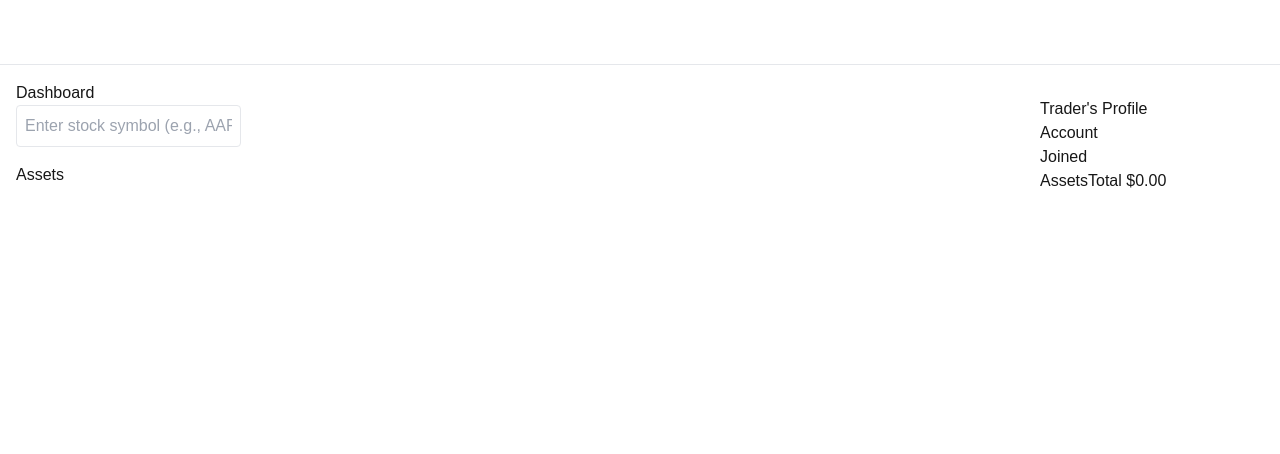
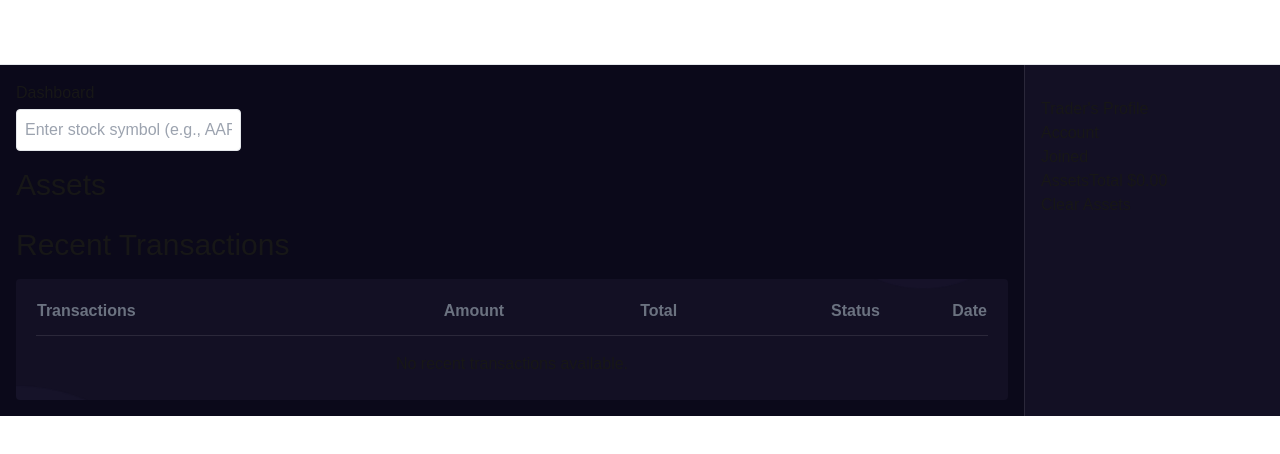
Before and after one commit to ayaz20903/paper-trading-app, a Next.js app: page /dashboard in a window 1280 px wide. Shown: the top 454 px of the page. Built offline with nearby package versions, Linux system fonts and the light colour scheme.

Commit message:
styles changes and transaction table added

```diff
--- a/app/components/AssetCard.tsx
+++ b/app/components/AssetCard.tsx
@@ -1,5 +1,7 @@
 import React, { useState } from 'react';
 import Modal from '@/app/components/Modal';
+import Image from 'next/image'
+import chart from "../images/Chart.png"
 
 type AssetCardProps = {
   onConfirmSell: (stock: any, quantity: number) => void; // Confirm sell callback
@@ -17,7 +19,6 @@ const AssetCard: React.FC<AssetCardProps> = ({ boughtAssets, onConfirmSell }) =>
       const assets = JSON.parse(storedBoughtAssets);
       const asset = assets.find((item: any) => item.symbol === symbol);
       if (asset) {
-        // Simulate fetching stock data (replace this with your actual stock data fetching logic)
         const stockData = {
           symbol: asset.symbol,
           data: {
@@ -62,20 +63,42 @@ const AssetCard: React.FC<AssetCardProps> = ({ boughtAssets, onConfirmSell }) =>
   };
 
   return (
-    <div className="asset-card">
-      <h2>Assets</h2>
+    <div className="">
+      <h2 className='text-3xl'>Assets</h2>
       {boughtAssets && boughtAssets.length > 0 && (
-        <div>
+        <div className='my-6'>
           <ul className="flex align-center justify-start flex-wrap">
             {boughtAssets.map(asset => (
               <li key={asset.symbol} className="mr-3 mb-3">
-                <h3 className="text-xl font-bold">{asset.symbol}</h3>
-                <div className="bg-white rounded-lg shadow-md p-6">
-                  <p className="text-3xl font-extrabold">${asset.totalPrice}</p>
+                <h3 className="font-bold text-sm mb-4">{asset.symbol}</h3>
+                <div className="bg-white rounded-lg shadow-md p-4 asset-card">
+                  <div className='flex items-center justify-center relative'>
+                    <p className='absolute top-[-10px] left-0 '>$</p>
+                    <p className="text-3xl font-extrabold mr-6">{asset.totalPrice}</p>
+                    <Image
+                      src={chart}
+                      width={100}
+                      height={100}
+                      alt="Picture of the author"
+                    />
+                  </div>
+                  <div className="flex justify-between mt-4">
+                    <div className="flex items-center">
+                    <p className="text-green-500">+</p>
+                      <p className="text-green-500 ml-2">2.67%</p>
+                    </div>
+                    <div className="flex items-center">
+                    <p className="text-red-500">-</p>
+                      <p className="text-red-500 ml-2">0.17%</p>
+                    </div>
+                    <div className="flex items-center">
+                      <p className="text-gray-500 ml-2">2.70%</p>
+                    </div>
+                  </div>
                   <div className="flex justify-between mt-4">
                     <button
                       onClick={() => handleSellClick(asset.symbol)}
-                      className="bg-green-500 text-white p-2 rounded-md w-[75px]"
+                      className="bg-green-500 text-white p-2 rounded-md w-full"
                     >
                       Sell
                     </button>
--- a/app/components/TradersProfile.tsx
+++ b/app/components/TradersProfile.tsx
@@ -1,11 +1,13 @@
 type TradersProfileProps = {
     boughtAssets?: { symbol: string; price: number ; totalPrice:number; quantity:number }[]; // New prop for bought assets
-    totalPrice: number
+    totalPrice: number;
+    clearAssets:() => void;
 };
 
-const TradersProfile: React.FC<TradersProfileProps> = ({ boughtAssets, totalPrice }) => {
+const TradersProfile: React.FC<TradersProfileProps> = ({ boughtAssets, totalPrice, clearAssets }) => {
+
     return (
-        <div className="traders-profile">
+        <div className="traders-profile h-full">
             <h2>Trader's Profile</h2>
 
             <div>
@@ -25,6 +27,7 @@ const TradersProfile: React.FC<TradersProfileProps> = ({ boughtAssets, totalPric
                     </ul>
                 </div>
             )}
+            <button onClick={(clearAssets)}>Clear Assets</button>
         </div>
     );
 };
--- a/app/components/TransactionTable.tsx
+++ b/app/components/TransactionTable.tsx
@@ -8,37 +8,46 @@ interface Transaction {
   date: string;
 }
 
-const transactions: Transaction[] = [
-  { type: 'Ethereum Purchased', amount: '0.0184 ETH', total: '$30', status: 'Pending', date: 'February 21, 2021' },
-  { type: 'Bitcoin Purchased', amount: '0.3 BTC', total: '$40', status: 'Done', date: 'February 18, 2021' },
-  // ... more transactions
-];
+interface TransactionTableProps {
+  transactions: Transaction[];
+}
 
-const TransactionTable = () => {
+const TransactionTable: React.FC<TransactionTableProps> = ({ transactions }) => {
   return (
-    <div className="overflow-x-auto">
+    <div className="overflow-x-auto mt-6">
+      <h2 className="text-3xl mb-4">Recent Transactions</h2>
+      <div className="py-2 px-5  bg-[#131024] transaction-table rounded">
         <table className="table-auto w-full">
           <thead>
-          <tr>
-            <th className="px-4 py-2">Type</th>
-            <th className="px-4 py-2">Amount</th>
-            <th className="px-4 py-2">Total</th>
-            <th className="px-4 py-2">Status</th>
-            <th className="px-4 py-2">Date</th>
+            <tr className='border-b border-[#ffffff1a]'>
+              <th className="text-left py-3 text-gray-500">Transactions</th>
+              <th className="text-right px-4 py-3 text-gray-500">Amount</th>
+              <th className="text-right px-4 py-3 text-gray-500">Total</th>
+              <th className="text-right px-4 py-3 text-gray-500">Status</th>
+              <th className="text-right py-3 text-gray-500">Date</th>
             </tr>
           </thead>
           <tbody>
-          {transactions.map((transaction, index) => (
+            {transactions.length === 0 ? (
+              <tr>
+                <td colSpan={5} className="text-center py-4">
+                  No recent transactions available.
+                </td>
+              </tr>
+            ) : (
+              transactions.map((transaction, index) => (
                 <tr key={index}>
-              <td className="border px-4 py-2">{transaction.type}</td>
-              <td className="border px-4 py-2">{transaction.amount}</td>
-              <td className="border px-4 py-2">{transaction.total}</td>
-              <td className="border px-4 py-2">{transaction.status}</td>
-              <td className="border px-4 py-2">{transaction.date}</td>
+                  <td className="py-3">{transaction.type}</td>
+                  <td className="text-right px-4 py-3">{transaction.amount}</td>
+                  <td className="text-right px-4 py-3 text-gray-500">{transaction.total}</td>
+                  <td className="text-right px-4 py-3">{transaction.status}</td>
+                  <td className="text-right py- text-gray-500">{transaction.date}</td>
                 </tr>
-          ))}
+              ))
+            )}
           </tbody>
         </table>
+      </div>
     </div>
   );
 };
--- a/app/globals.css
+++ b/app/globals.css
@@ -81,6 +81,18 @@ body {
   text-align: right;
 }
 
+
 .home-stock-table tbody tr:nth-last-child() {
   border: none;
 }
+
+.asset-card{
+  background: #131024;
+  border: 1px solid #ffffff1a;
+}
+
+.transaction-table{
+  background-image: url(./images/transaction-bg.png);
+  background-size: cover;
+  background-position: center;
+}
--- a/pages/dashboard.tsx
+++ b/pages/dashboard.tsx
@@ -4,6 +4,7 @@ import AssetCard from '@/app/components/AssetCard';
 import StockRecommendations from '@/app/components/StockRecommendations';
 import TradersProfile from '@/app/components/TradersProfile';
 import Modal from '@/app/components/Modal'; // Import the Modal component
+import TransactionTable from '@/app/components/TransactionTable';
 
 const Dashboard: React.FC = () => {
     const [inputValue, setInputValue] = useState<string>('');
@@ -15,13 +16,17 @@ const Dashboard: React.FC = () => {
     const [isSellModalOpen, setIsSellModalOpen] = useState<boolean>(false); // Sell modal visibility
     const [stockToSell, setStockToSell] = useState<any | null>(null); // Stock to be sold
     const [currentQuantity, setCurrentQuantity] = useState<number>(0); // To hold the current quantity for selling
-
+    const [transactions, setTransactions] = useState<any[]>([]); // Add transactions state
 
     // getting initial data from localstorage
     useEffect(() => {
         const storedBoughtAssets = localStorage.getItem('boughtStocks');
         if (storedBoughtAssets) {
             setBoughtAssets(JSON.parse(storedBoughtAssets));
+        }
+        const storedTransactions = localStorage.getItem('transactions');
+        if (storedTransactions) {
+            setTransactions(JSON.parse(storedTransactions).slice(0, 3)); // Limit to 3 recent transactions
         }
     }, []);
 
@@ -70,29 +75,20 @@ const Dashboard: React.FC = () => {
     // checks localstorage if the stock is availabe if yes  add
     const handleConfirmBuy = (quantity: number) => {
         if (stockToBuy) {
-
-            // checks localstorage is availabe
             const storedBoughtAssets = localStorage.getItem('boughtStocks');
             let updatedBoughtAssets = [];
 
-
             if (storedBoughtAssets) {
                 const boughtStocks = JSON.parse(storedBoughtAssets);
-
-                // if localstorage has data check if the stock is already purchased
                 const existingStockIndex = boughtStocks.findIndex((stock: any) => stock.symbol === stockToBuy.symbol);
 
-                // if yes update the buy quantity and update
                 if (existingStockIndex !== -1) {
                     const existingStock = boughtStocks[existingStockIndex];
                     const updatedStock = {
                         ...existingStock,
                         quantity: existingStock.quantity + quantity,
-                        totalPrice: (
-                            parseFloat(existingStock.totalPrice) + (stockToBuy.data.c * quantity)
-                        ).toFixed(2),
+                        totalPrice: (parseFloat(existingStock.totalPrice) + stockToBuy.data.c * quantity).toFixed(2),
                     };
-
                     boughtStocks[existingStockIndex] = updatedStock;
                 } else {
                     const newStock = {
@@ -103,7 +99,6 @@ const Dashboard: React.FC = () => {
                     };
                     boughtStocks.push(newStock);
                 }
-
                 updatedBoughtAssets = boughtStocks;
             } else {
                 const newStock = {
@@ -114,9 +109,21 @@ const Dashboard: React.FC = () => {
                 };
                 updatedBoughtAssets = [newStock];
             }
-
             setBoughtAssets(updatedBoughtAssets);
             localStorage.setItem('boughtStocks', JSON.stringify(updatedBoughtAssets));
+
+            // Update transactions
+            const newTransaction = {
+                type: `${stockToBuy.symbol} Purchased`,
+                amount: `${quantity} ${stockToBuy.symbol}`,
+                total: `$${(stockToBuy.data.c * quantity).toFixed(2)}`,
+                status: 'Done',
+                date: new Date().toLocaleString(),
+            };
+
+            const updatedTransactions = [newTransaction, ...transactions].slice(0, 3); // Store only last 3
+            setTransactions(updatedTransactions);
+            localStorage.setItem('transactions', JSON.stringify(updatedTransactions));
 
             setIsModalOpen(false);
             setStockToBuy(null);
@@ -132,7 +139,6 @@ const Dashboard: React.FC = () => {
         setIsModalOpen(false);
         setStockToSell(null);
     };
-
 
     const handleConfirmSell = (stock: any, quantity: number) => {
         const updatedBoughtAssets = boughtAssets.reduce((acc, asset) => {
@@ -150,21 +156,43 @@ const Dashboard: React.FC = () => {
             }
             acc.push(asset);
             return acc;
+
         }, [] as any[]);
 
         setBoughtAssets(updatedBoughtAssets);
         localStorage.setItem('boughtStocks', JSON.stringify(updatedBoughtAssets));
+
+        // new sell transaction
+        const newTransaction = {
+            type: `${stock.symbol} Sold`,
+            amount: `${quantity} ${stock.symbol}`,
+            total: `$${(stock.data.c * quantity).toFixed(2)}`, // Calculate total sell price
+            status: 'Completed', // You can adjust this based on logic if needed
+            date: new Date().toLocaleDateString(), // Add the current date
+        };
+
+        // Store the transaction in localStorage and state
+        const updatedTransactions = [newTransaction, ...transactions].slice(0, 3); // Store only last 3
+        setTransactions(updatedTransactions);
+        localStorage.setItem('transactions', JSON.stringify(updatedTransactions));
 
         // Close the sell modal
         setIsSellModalOpen(false);
         setStockToSell(null);
     };
 
+    const handleClearBoughtStocks = () => {
+        localStorage.removeItem('boughtStocks');
+        localStorage.removeItem('transactions');
+        setBoughtAssets([]);
+        setTransactions([]);
+    };
+
     return (
         <RootLayout>
-            <section className='flex'>
+            <section className='flex bg-[#0B091A]'>
                 <div className="p-4 w-4/5">
-                    <h1>Dashboard</h1>
+                    <h2 className='mb-1'>Dashboard</h2>
 
                     <form onSubmit={(e) => e.preventDefault()} className="mb-4">
                         <input
@@ -224,9 +252,10 @@ const Dashboard: React.FC = () => {
                     ))}
 
                     <AssetCard onConfirmSell={handleConfirmSell} boughtAssets={boughtAssets} />
+                    <TransactionTable transactions={transactions} />
                 </div>
-                <div className="container mx-auto px-4 py-8 w-1/5">
-                    <TradersProfile boughtAssets={boughtAssets} totalPrice={totalPrice} />
+                <div className="container mx-auto px-4 py-8 w-1/5 bg-[#131024] border-s border-[#ffffff1a]">
+                    <TradersProfile clearAssets={handleClearBoughtStocks} boughtAssets={boughtAssets} totalPrice={totalPrice} />
                 </div>
             </section>
 
--- a/pages/index.tsx
+++ b/pages/index.tsx
@@ -39,7 +39,7 @@ export default function Home() {
 
   return (
 
-    <main>
+    <main className='bg-black'>
       <RootLayout>
       <div className="bg-cover bg-center h-96 flex items-center justify-center home-banner">
         <div className="p-8 text-center home-banner-text">
```
Also changed, not shown: app/components/homeStockTable.tsx (+9 -9 lines), app/images/Chart.png (added), app/images/transaction-bg.png (added). Lines whose indentation alone changed are shown as unchanged.
